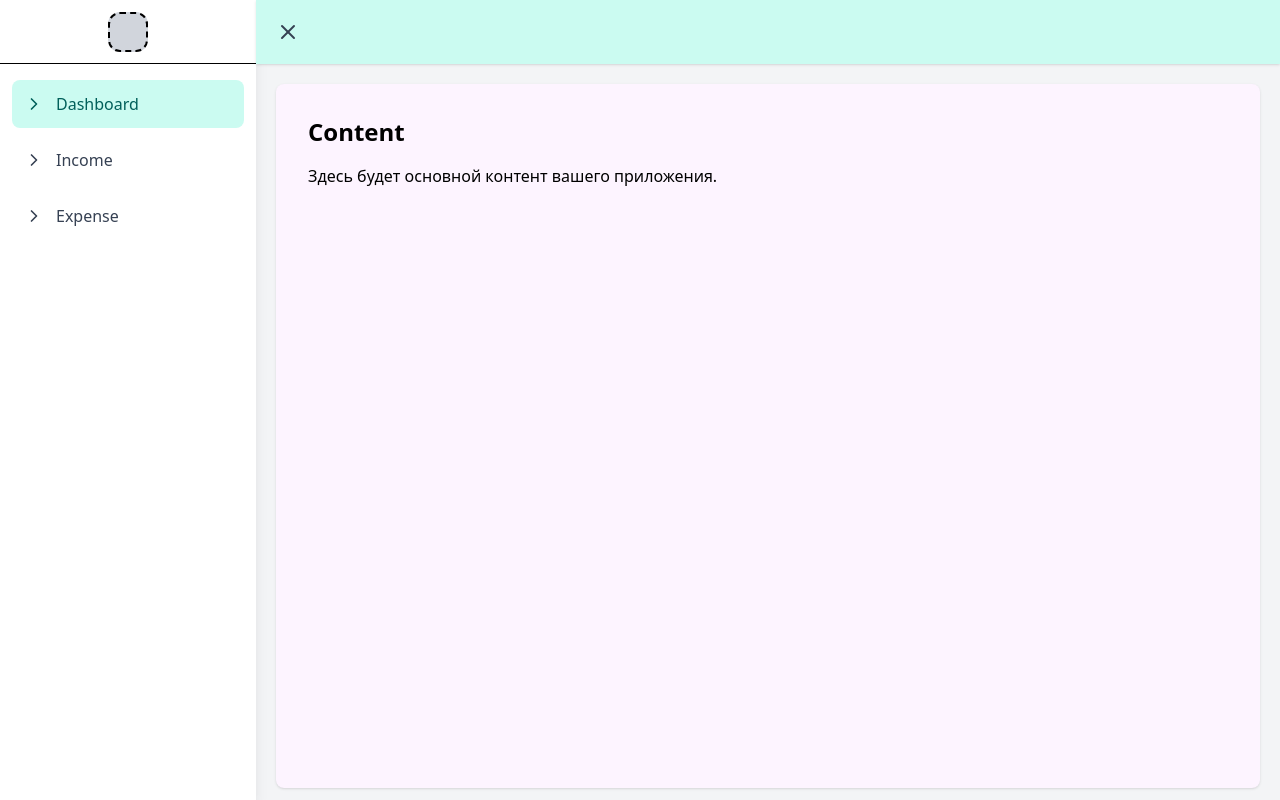
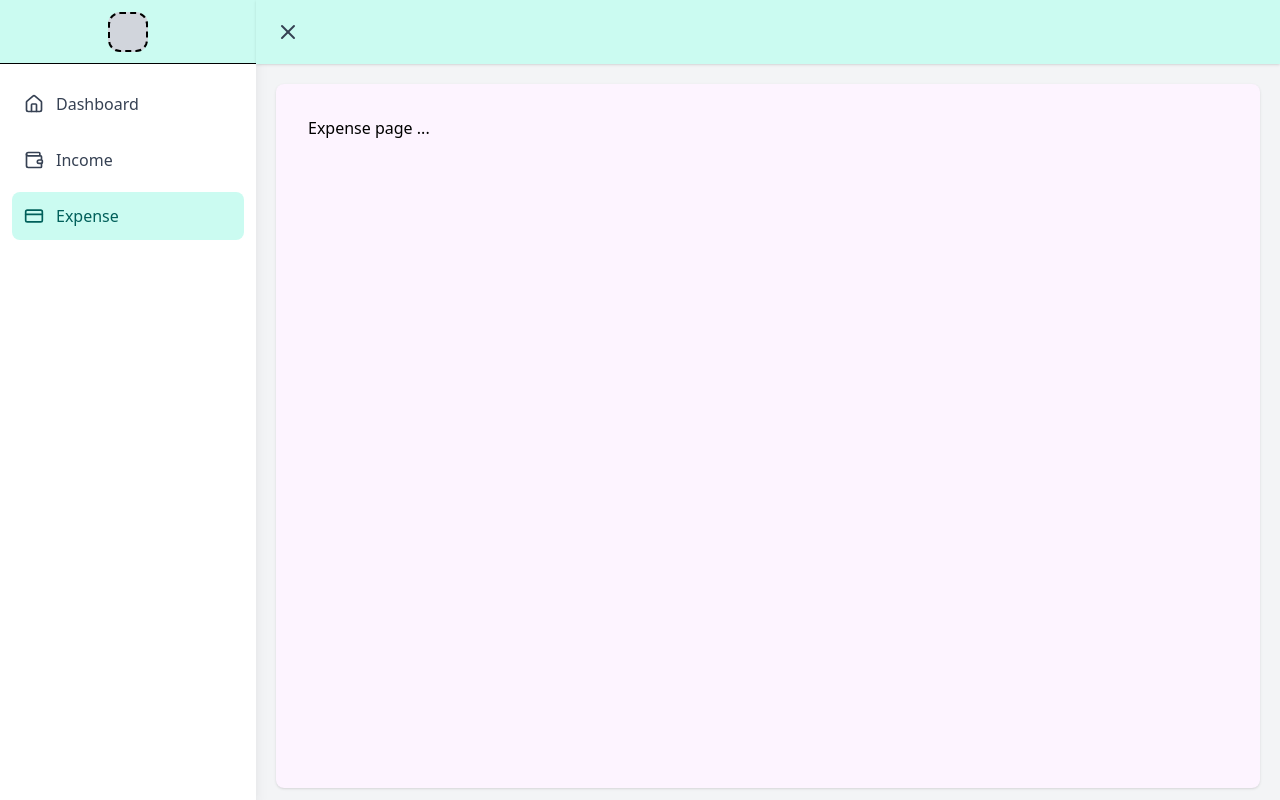
Before and after one commit to ElenaPavluchuk/simple-balance-frontend, a React (Vite) app: page /simple-balance-frontend/expense in a window 1280 px wide. Built offline with nearby package versions, Linux system fonts and the light colour scheme.

Commit message:
feat-dash-7: the layout is finished

```diff
--- a/package.json
+++ b/package.json
@@ -16,6 +16,7 @@
     "@reduxjs/toolkit": "^2.11.0",
     "@tailwindcss/vite": "^4.1.17",
     "lucide-react": "^0.554.0",
+    "prop-types": "^15.8.1",
     "react": "^19.2.0",
     "react-dom": "^19.2.0",
     "react-redux": "^9.2.0",
--- a/src/app/ui/layout/AppLayout.jsx
+++ b/src/app/ui/layout/AppLayout.jsx
@@ -1,103 +1,20 @@
 import { useState } from "react";
-import { Menu, X, ChevronRight } from "lucide-react";
-import { Link } from "react-router";
+import AppSidebar from "./components/AppSidebar";
+import AppHeader from "./components/AppHeader";
+import AppContent from "./components/AppContent";
 
-export default function HomePage() {
-  const [collapsed, setCollapsed] = useState(false);
+export default function AppLayout() {
+  const [isSidebarClose, setIsSidebarClose] = useState(false);
 
   return (
     <div className="flex h-screen bg-gray-100">
-      {/* Sider - боковая панель */}
-      <div
-        className={`${
-          collapsed ? "w-20" : "w-64"
-        } bg-white shadow-lg transition-all duration-300 ease-in-out flex flex-col`}
-      >
-        {/* Логотип / заглушка */}
-        <div className="h-16 flex items-center justify-center border-b">
-          <div className="bg-gray-300 border-2 border-dashed rounded-xl w-10 h-10" />
-        </div>
-
-        {/* Меню */}
-        <nav className="flex-1 pt-4">
-          <ul className="space-y-2 px-3">
-            {[
-              {
-                key: "1",
-                label: "Dashboard",
-                icon: <ChevronRight className="w-5 h-5" />,
-                path: "/",
-              },
-              {
-                key: "2",
-                label: "Income",
-                icon: <ChevronRight className="w-5 h-5" />,
-                path: "/income",
-              },
-              {
-                key: "3",
-                label: "Expense",
-                icon: <ChevronRight className="w-5 h-5" />,
-                path: "/expense",
-              },
-            ].map((item) => (
-              <li key={item.key}>
-                {/* <a
-                  href="#"
-                  className={`flex items-center gap-3 px-3 py-3 rounded-lg transition-colors
-                    ${
-                      item.key === "1"
-                        ? "bg-teal-100 text-teal-800 font-medium"
-                        : "hover:bg-gray-100 text-gray-700"
-                    }`}
-                >
-                  <span className={`${collapsed ? "mx-auto" : ""}`}>
-                    {item.icon}
-                  </span>
-                  {!collapsed && <span>{item.label}</span>}
-                </a> */}
-                <Link
-                  to={item.path}
-                  className={`flex items-center gap-3 px-3 py-3 rounded-lg transition-colors
-                    ${
-                      item.key === "1"
-                        ? "bg-teal-100 text-teal-800 font-medium"
-                        : "hover:bg-gray-100 text-gray-700"
-                    }`}
-                >
-                  {" "}
-                  <span className={`${collapsed ? "mx-auto" : ""}`}>
-                    {item.icon}
-                  </span>
-                  {!collapsed && <span>{item.label}</span>}
-                </Link>
-              </li>
-            ))}
-          </ul>
-        </nav>
-      </div>
-
-      {/* Основная часть Layout */}
+      <AppSidebar isSidebarClose={isSidebarClose} />
       <div className="flex-1 flex flex-col">
-        {/* Header */}
-        <header className="h-16 bg-teal-100 shadow-sm flex items-center">
-          <button
-            onClick={() => setCollapsed(!collapsed)}
-            className="w-16 h-16 flex items-center justify-center hover:bg-teal-200 transition-colors text-gray-700"
-          >
-            {collapsed ? (
-              <Menu className="w-6 h-6" />
-            ) : (
-              <X className="w-6 h-6" />
-            )}
-          </button>
-        </header>
-
-        {/* Content */}
-        <main className="flex-1 m-5 mb-3 p-8 bg-fuchsia-50 rounded-lg shadow-sm">
-          <h1 className="text-2xl font-semibold mb-4">Content</h1>
-          <p>Здесь будет основной контент вашего приложения.</p>
-        </main>
+        <AppHeader
+          isSidebarClose={isSidebarClose}
+          toggleSidebar={() => setIsSidebarClose(!isSidebarClose)}
+        />
+        <AppContent />
       </div>
     </div>
   );
--- /dev/null
+++ b/src/app/ui/layout/components/AppContent.jsx
@@ -0,0 +1,10 @@
+import { Outlet } from "react-router";
+
+export default function AppContent() {
+  return (
+    <main className="flex-1 m-5 mb-3 p-8 bg-fuchsia-50 rounded-lg shadow-sm">
+      {/* Content from pages will be heare */}
+      <Outlet />
+    </main>
+  );
+}
--- /dev/null
+++ b/src/app/ui/layout/components/AppHeader.jsx
@@ -0,0 +1,24 @@
+import PropTypes from "prop-types";
+import { Menu, X } from "lucide-react";
+
+AppHeader.propTypes = {
+  isSidebarClose: PropTypes.bool.isRequired,
+  toggleSidebar: PropTypes.func.isRequired,
+};
+
+export default function AppHeader({ isSidebarClose, toggleSidebar }) {
+  return (
+    <header className="h-16 bg-teal-100 shadow-sm flex items-center">
+      <button
+        onClick={toggleSidebar}
+        className="w-16 h-16 flex items-center justify-center hover:bg-teal-200 transition-colors text-gray-700"
+      >
+        {isSidebarClose ? (
+          <Menu className="w-6 h-6" />
+        ) : (
+          <X className="w-6 h-6" />
+        )}
+      </button>
+    </header>
+  );
+}
--- /dev/null
+++ b/src/app/ui/layout/components/AppSidebar.jsx
@@ -0,0 +1,34 @@
+import PropTypes from "prop-types";
+import SidebarItem from "./SidebarItem";
+import { sidebarMenu } from "../config/sidebarMenu";
+
+AppSidebar.propTypes = {
+  isSidebarClose: PropTypes.bool.isRequired,
+};
+
+export default function AppSidebar({ isSidebarClose }) {
+  return (
+    <div
+      className={`${
+        isSidebarClose ? "w-20" : "w-64"
+      } bg-teal-100 shadow-lg transition-all duration-300 ease-in-out flex flex-col`}
+    >
+      {/* heare will be logo */}
+      <div className="h-16 flex items-center justify-center border-b">
+        <div className="bg-gray-300 border-2 border-dashed rounded-xl w-10 h-10" />
+      </div>
+
+      <nav className="flex-1 pt-4 bg-white">
+        <ul className="space-y-2 px-3">
+          {sidebarMenu.map((item) => (
+            <SidebarItem
+              key={item.key}
+              item={item}
+              isSidebarClose={isSidebarClose}
+            />
+          ))}
+        </ul>
+      </nav>
+    </div>
+  );
+}
--- /dev/null
+++ b/src/app/ui/layout/components/SidebarItem.jsx
@@ -0,0 +1,29 @@
+import { Link, useLocation } from "react-router";
+
+export default function SidebarItem({ item, isSidebarClose }) {
+  const location = useLocation();
+  const isActive = location.pathname === item.path;
+  const Icon = item.icon;
+
+  return (
+    <li>
+      <Link
+        to={item.path}
+        className={`
+          flex items-center gap-3 px-3 py-3 rounded-lg transition-colors
+          ${
+            isActive
+              ? "bg-teal-100 text-teal-800 font-medium"
+              : "text-gray-700 hover:bg-gray-100"
+          }
+        `}
+      >
+        <span className={`${isSidebarClose ? "mx-auto" : ""}`}>
+          <Icon className="w-5 h-5" />
+        </span>
+
+        {!isSidebarClose && <span>{item.label}</span>}
+      </Link>
+    </li>
+  );
+}
--- /dev/null
+++ b/src/app/ui/layout/config/sidebarMenu.js
@@ -0,0 +1,22 @@
+import { Home, Wallet, CreditCard } from "lucide-react";
+
+export const sidebarMenu = [
+  {
+    key: "dashboard",
+    label: "Dashboard",
+    icon: Home,
+    path: "/",
+  },
+  {
+    key: "income",
+    label: "Income",
+    icon: Wallet,
+    path: "/income",
+  },
+  {
+    key: "expense",
+    label: "Expense",
+    icon: CreditCard,
+    path: "/expense",
+  },
+];
```
Also changed, not shown: 1 other file (tests, documents, lock files or other folders).
